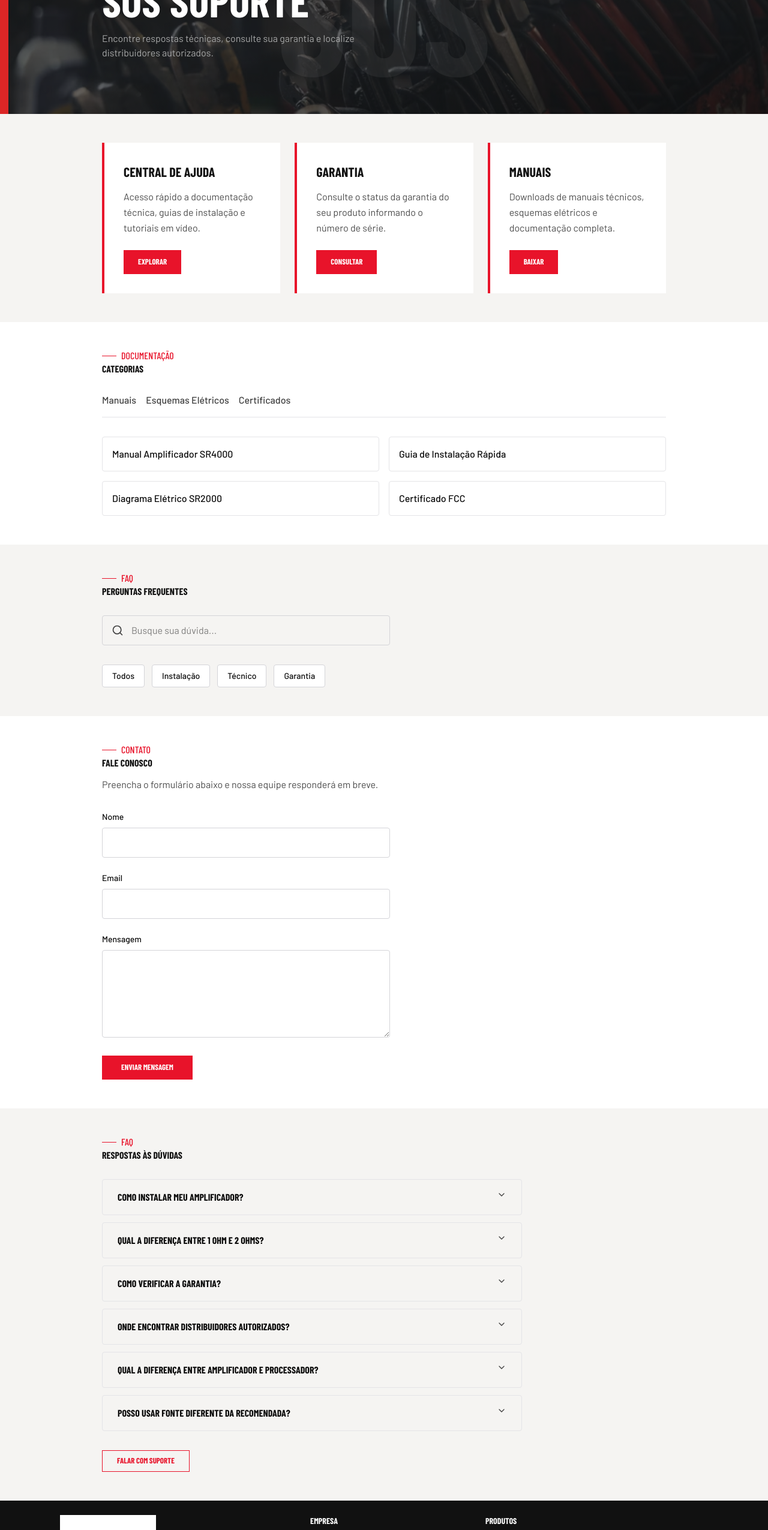
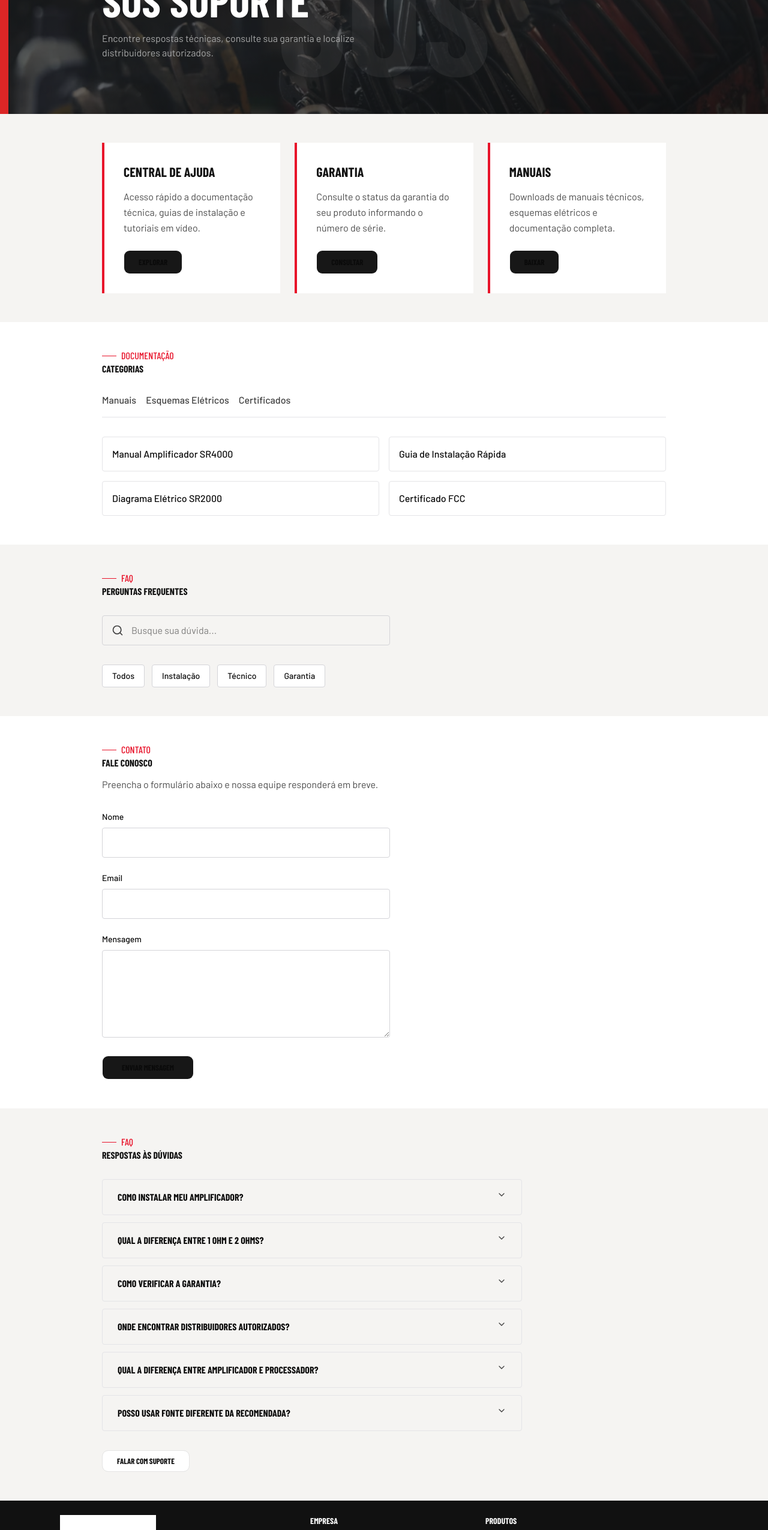
Before and after one commit to PlazaCC/stetsom-front, a Next.js app: page /suporte in a window 1280 px wide. Shown: the part 234-2785 px from the top of the page at 60% size. Built offline with nearby package versions, Linux system fonts and the light colour scheme; a web font is replaced by a local one.

Commit message:
feat: update support page with new button component and styling adjustments

```diff
--- a/src/app/(site)/suporte/page.tsx
+++ b/src/app/(site)/suporte/page.tsx
@@ -1,6 +1,7 @@
 import { Container } from '@/components/ui/container'
 import { SectionLabel } from '@/components/ui/section-label'
 import { Accordion, AccordionContent, AccordionItem, AccordionTrigger } from '@/components/ui/accordion'
+import { Button } from '@/components/ui/button'
 import { getSupportPayload } from '@/lib/api/server'
 import Image from 'next/image'
 import { Search } from 'lucide-react'
@@ -20,10 +21,10 @@
           priority
         />
         <div className='absolute inset-0 bg-gradient-to-br from-black/40 via-transparent to-black/40' />
-        <span className='absolute inset-0 font-sans-condensed font-black uppercase text-center flex items-center justify-center text-[263px] text-[#B9B9B9] opacity-[0.08] pointer-events-none select-none leading-none'>
+        <span className='absolute inset-0 font-sans-condensed font-black uppercase text-center flex items-center justify-center text-[263px] text-watermark-text opacity-[0.08] pointer-events-none select-none leading-none'>
           {supportPayload.hero.watermarkText}
         </span>
-        <div className='absolute left-0 top-0 w-3.5 h-84 bg-[#DC2626]' />
+        <div className='absolute left-0 top-0 w-3.5 h-84 bg-bar-accent' />
         <Container className='z-10 relative'>
           <SectionLabel label={supportPayload.hero.label} />
           <h1 className='font-sans-condensed font-black text-7xl leading-none uppercase text-white mt-1'>
@@ -43,9 +44,9 @@
                   {card.title}
                 </h3>
                 <p className='text-base text-text-subtle leading-relaxed flex-1 mb-6'>{card.description}</p>
-                <button className='self-start h-10 px-6 bg-brand text-white font-sans-condensed font-black text-button-md uppercase hover:bg-brand/90 transition-colors'>
+                <Button className='self-start font-sans-condensed font-black text-button-md uppercase h-10 px-6'>
                   {card.cta}
-                </button>
+                </Button>
               </div>
             ))}
           </div>
@@ -148,12 +149,9 @@
                 className='w-full px-4 py-3 border border-zinc-300 rounded focus:outline-none focus:ring-2 focus:ring-brand'
               />
             </div>
-            <button
-              type='button'
-              className='h-10 px-8 bg-brand text-white font-sans-condensed font-black text-button-md uppercase hover:bg-brand/90 transition-colors'
-            >
+            <Button className='font-sans-condensed font-black text-button-md uppercase h-10 px-8'>
               Enviar Mensagem
-            </button>
+            </Button>
           </form>
         </Container>
       </section>
@@ -173,9 +171,9 @@
                 </AccordionItem>
               ))}
             </Accordion>
-            <button className='mt-8 h-9 px-6 border border-brand text-brand font-sans-condensed font-black text-button-md uppercase hover:bg-brand hover:text-white transition-colors'>
+            <Button variant='outline' className='mt-8 h-9 px-6 font-sans-condensed font-black text-button-md uppercase'>
               {supportPayload.faq.supportButtonLabel}
-            </button>
+            </Button>
           </div>
         </Container>
       </section>
--- a/src/app/globals.css
+++ b/src/app/globals.css
@@ -13,6 +13,8 @@
   --color-text-subtle: var(--text-subtle);
   --color-text-subtle-dark: var(--text-subtle-dark);
   --color-icon-muted: var(--icon-muted);
+  --color-watermark-text: var(--watermark-text);
+  --color-bar-accent: var(--bar-accent);
 
   /* Typography — non-standard sizes not in Tailwind default scale */
   --text-2xs: 0.6875rem;
@@ -89,6 +91,8 @@
   --text-subtle-dark: oklch(0.73 0 0);
   --surface-elevated: oklch(0.22 0 0);
   --icon-muted: oklch(0.5 0 0);
+  --watermark-text: rgb(185, 185, 185);
+  --bar-accent: rgb(220, 38, 38);
   --accent: oklch(0.97 0 0);
   --accent-foreground: oklch(0.205 0 0);
   --destructive: oklch(0.577 0.245 27.325);
```
